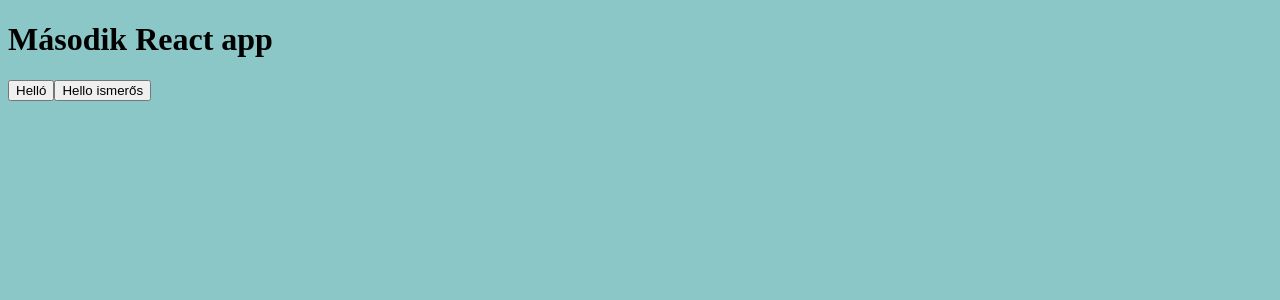
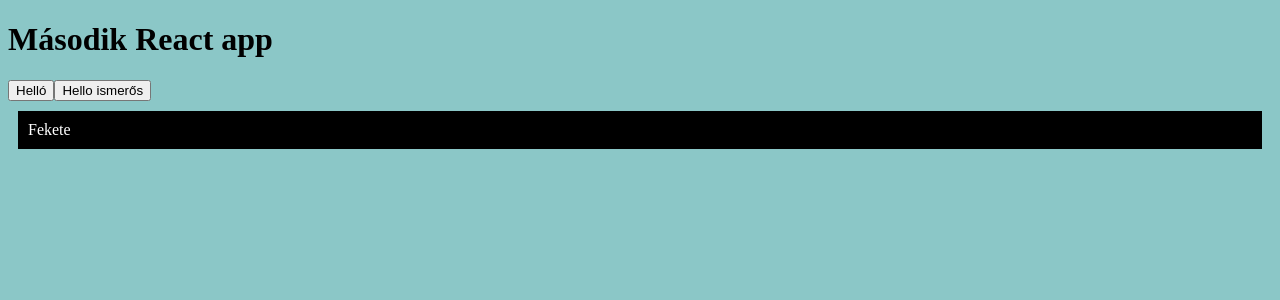
Before and after one commit to ZomboriMark/GyakorlatiF20250922, a React (Vite) app: page / in a window 1280 px wide. Shown: the top 300 px of the page. Built offline with nearby package versions, Linux system fonts and the light colour scheme.

Commit message:
FlipFeketePiros

```diff
--- a/src/App.jsx
+++ b/src/App.jsx
@@ -1,5 +1,6 @@
 import './css/general.css';
 import Hello from './components/Hello';
+import Flip from './components/Flip';
 
 function App() {
 
@@ -7,6 +8,7 @@
     <>
       <h1>Második React app</h1>
       <Hello/>
+      <Flip/>
     </>
   )
 }
--- /dev/null
+++ b/src/components/Flip.jsx
@@ -0,0 +1,19 @@
+import styles from '../css/flip.module.css'
+
+function Piros(){
+    return <div className={styles.piros}>Piros</div>
+}
+function Fekete(){
+    return <div className={styles.fekete}>Fekete</div>
+}
+
+function Flip(){
+    var hit = Math.random() < 0.5;
+
+    return (
+        <>
+            {hit ? <Piros/> : <Fekete />}
+        </>
+    )
+}
+export default Flip
--- /dev/null
+++ b/src/css/flip.module.css
@@ -0,0 +1,11 @@
+.piros{
+    background-color: red;
+}
+.fekete{
+    background-color: black;
+}
+.piros, .fekete{
+    padding: 10px;
+    color:white;
+    margin: 10px;
+}
```
